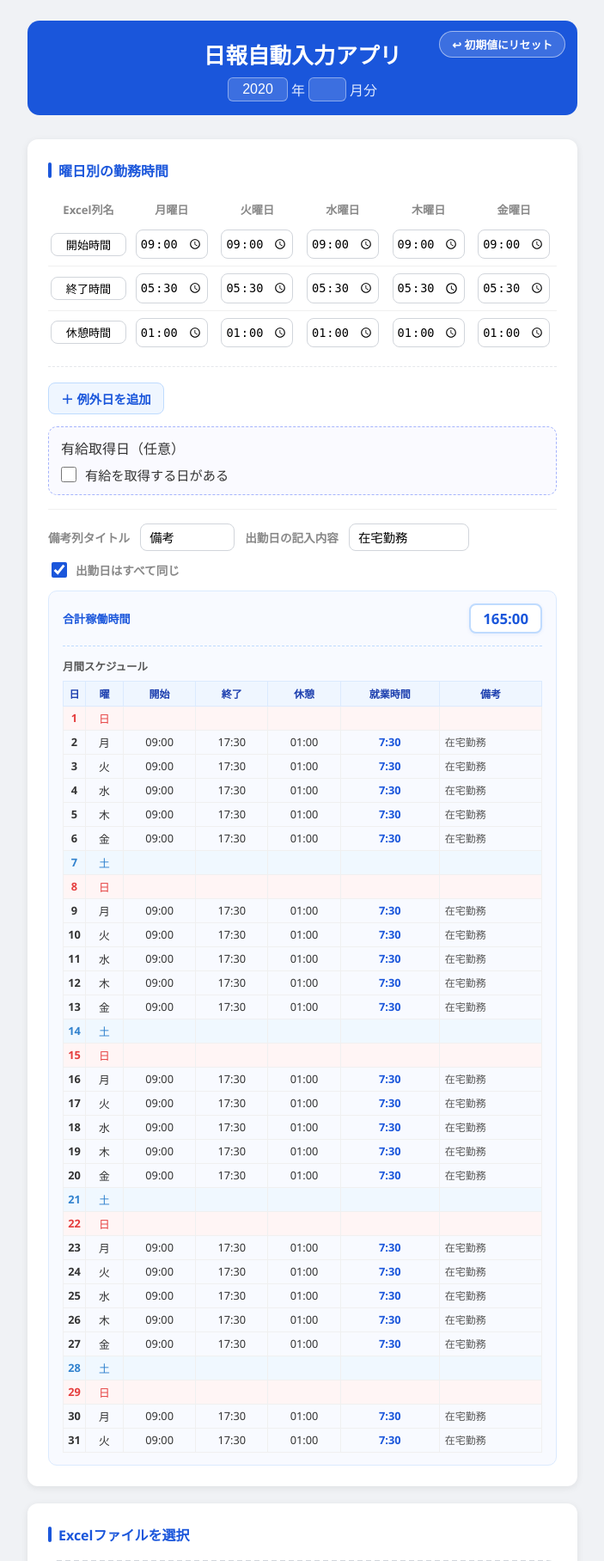
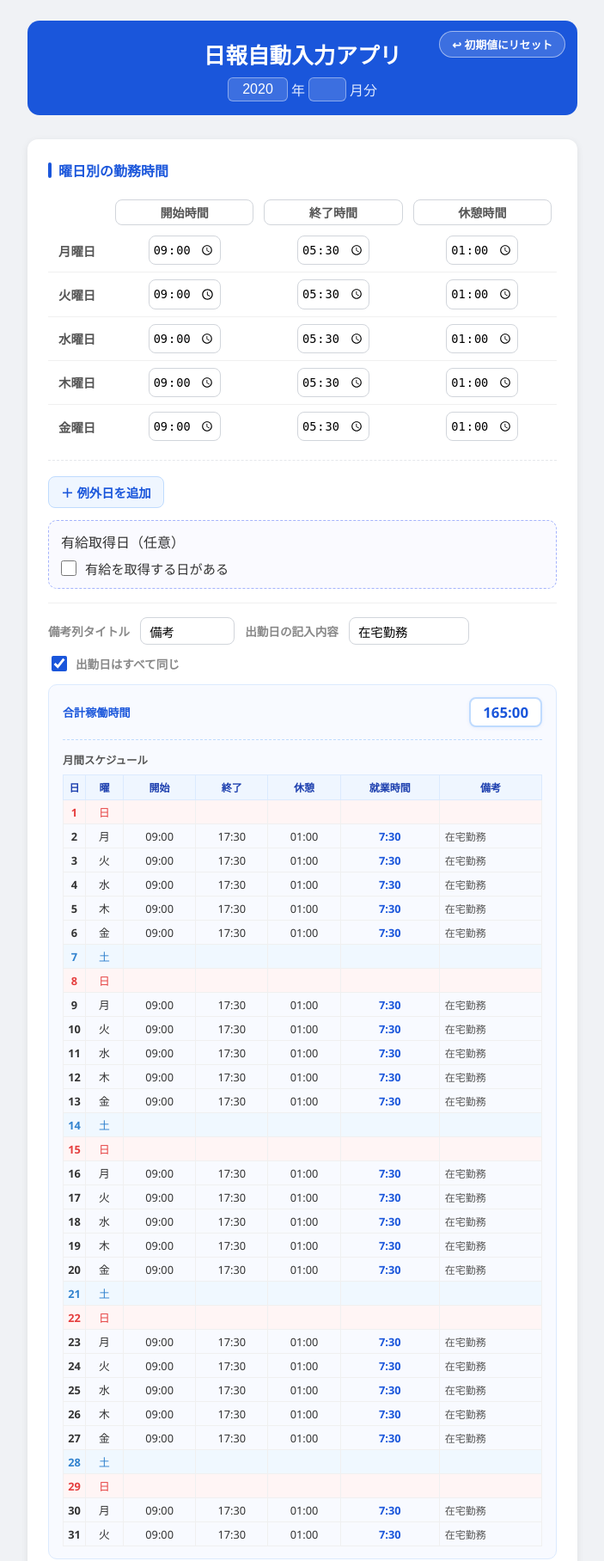
Before and after one commit to Coffeeplantation/DailyReportAutoFillApp, a Flask app: template templates/index.html in a window 1280 px wide. Shown: the top 1816 px of the page at 86% size, without its empty margins (288-991 px from the left). Run offline with Flask 3, Linux system fonts and the light colour scheme; the template is opened without the code that fills it: most values are stand-ins (such as "Sample title", 1, 10 or a date in 2020).

Commit message:
Web版：時間入力テーブルを転置（列=時間種別・行=曜日）
開始・終了・休憩を上部ヘッダーに横並び、曜日を縦に配置変更

Co-Authored-By: Claude Sonnet 4.6 <noreply@anthropic.com>

```diff
--- a/templates/index.html
+++ b/templates/index.html
@@ -140,27 +140,33 @@
       font-size: 0.82rem;
       color: #888;
       font-weight: 600;
-      padding: 6px 4px;
+      padding: 4px 6px;
+      text-align: center;
+    }
+
+    .time-table th .note-input {
+      width: 100%;
+      font-size: 0.88rem;
+      font-weight: 600;
+      color: #555;
+      padding: 6px 8px;
       text-align: center;
     }
 
     .time-table td {
-      padding: 8px 4px;
+      padding: 8px 6px;
       text-align: center;
       vertical-align: middle;
     }
 
-    .time-table td:first-child {
-      text-align: center;
-      width: 94px;
-      padding: 6px 2px;
-    }
-
-    .time-table td:first-child .note-input {
-      width: 88px;
-      font-size: 0.82rem;
-      padding: 5px 6px;
-      text-align: center;
+    .time-table td.day-label {
+      text-align: left;
+      font-size: 0.9rem;
+      font-weight: 600;
+      color: #555;
+      padding: 8px 12px;
+      white-space: nowrap;
+      width: 72px;
     }
 
     .time-table tr:not(:last-child) td {
@@ -818,37 +824,41 @@
       <table class="time-table">
         <thead>
           <tr>
-            <th>Excel列名</th>
-            <th>月曜日</th>
-            <th>火曜日</th>
-            <th>水曜日</th>
-            <th>木曜日</th>
-            <th>金曜日</th>
+            <th></th>
+            <th><input class="note-input" id="label_start" name="label_start" type="text" value="開始時間"></th>
+            <th><input class="note-input" id="label_end" name="label_end" type="text" value="終了時間"></th>
+            <th><input class="note-input" id="label_break" name="label_break" type="text" value="休憩時間"></th>
           </tr>
         </thead>
         <tbody>
           <tr>
-            <td><input class="note-input" id="label_start" name="label_start" type="text" value="開始時間"></td>
+            <td class="day-label">月曜日</td>
             <td><input type="time" name="monday_start" value="09:00" required></td>
-            <td><input type="time" name="tuesday_start" value="09:00" required></td>
-            <td><input type="time" name="wednesday_start" value="09:00" required></td>
-            <td><input type="time" name="thursday_start" value="09:00" required></td>
-            <td><input type="time" name="friday_start" value="09:00" required></td>
+            <td><input type="time" name="monday_end" value="17:30" required></td>
+            <td><input type="time" name="monday_break" value="01:00" required></td>
           </tr>
           <tr>
-            <td><input class="note-input" id="label_end" name="label_end" type="text" value="終了時間"></td>
-            <td><input type="time" name="monday_end" value="17:30" required></td>
+            <td class="day-label">火曜日</td>
+            <td><input type="time" name="tuesday_start" value="09:00" required></td>
             <td><input type="time" name="tuesday_end" value="17:30" required></td>
-            <td><input type="time" name="wednesday_end" value="17:30" required></td>
-            <td><input type="time" name="thursday_end" value="17:30" required></td>
-            <td><input type="time" name="friday_end" value="17:30" required></td>
+            <td><input type="time" name="tuesday_break" value="01:00" required></td>
           </tr>
           <tr>
-            <td><input class="note-input" id="label_break" name="label_break" type="text" value="休憩時間"></td>
-            <td><input type="time" name="monday_break" value="01:00" required></td>
-            <td><input type="time" name="tuesday_break" value="01:00" required></td>
+            <td class="day-label">水曜日</td>
+            <td><input type="time" name="wednesday_start" value="09:00" required></td>
+            <td><input type="time" name="wednesday_end" value="17:30" required></td>
             <td><input type="time" name="wednesday_break" value="01:00" required></td>
+          </tr>
+          <tr>
+            <td class="day-label">木曜日</td>
+            <td><input type="time" name="thursday_start" value="09:00" required></td>
+            <td><input type="time" name="thursday_end" value="17:30" required></td>
             <td><input type="time" name="thursday_break" value="01:00" required></td>
+          </tr>
+          <tr>
+            <td class="day-label">金曜日</td>
+            <td><input type="time" name="friday_start" value="09:00" required></td>
+            <td><input type="time" name="friday_end" value="17:30" required></td>
             <td><input type="time" name="friday_break" value="01:00" required></td>
           </tr>
         </tbody>
```
